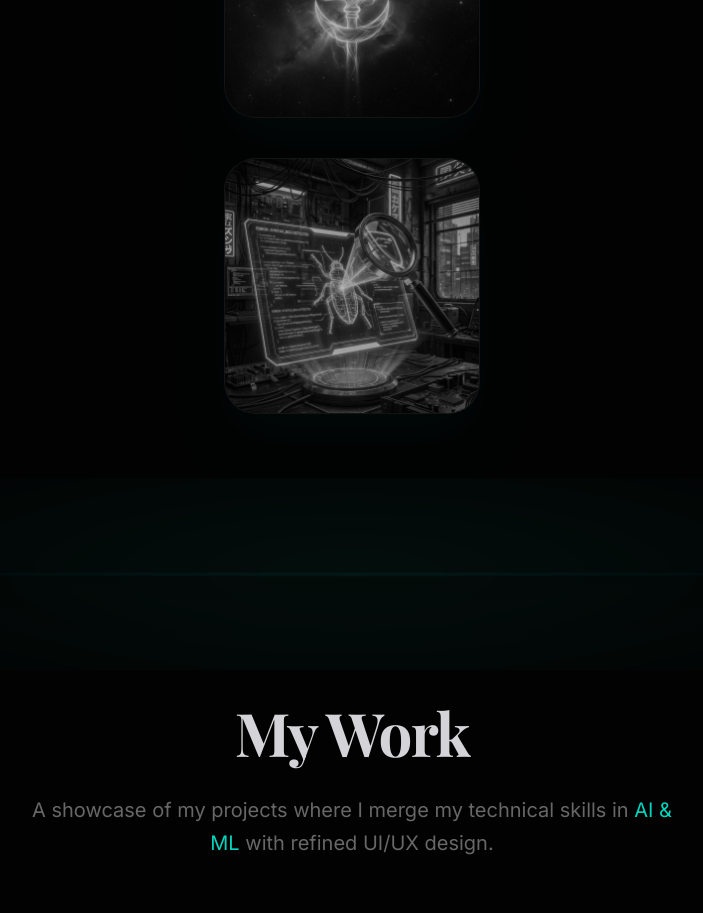
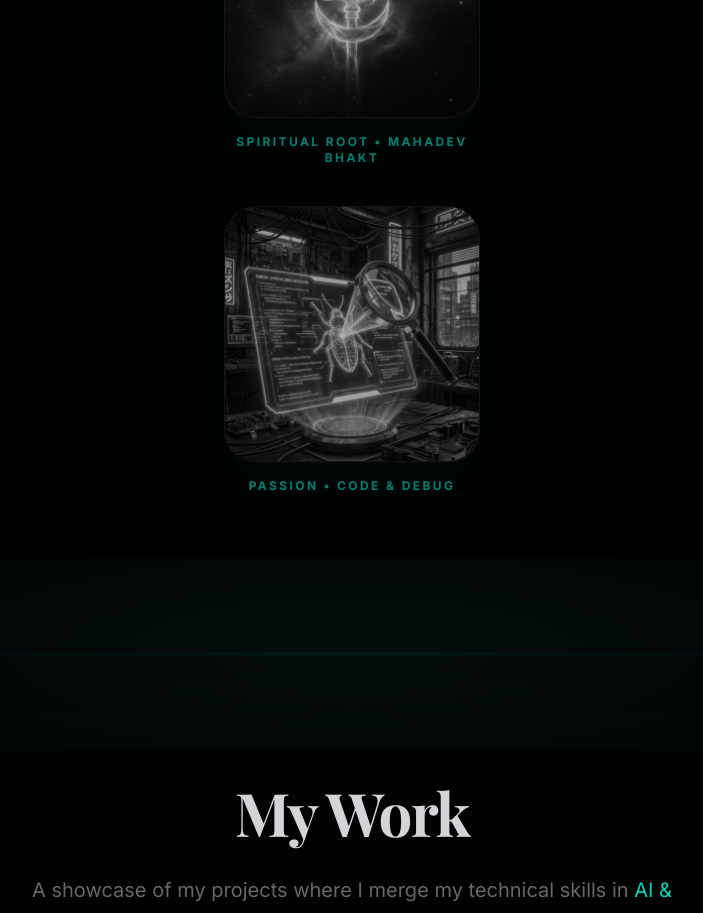
Before and after one commit to aasthakumari03/updated_Portfolio, a Next.js app: page / in a window 1280 px wide. Shown: the part 1440-2353 px from the top of the page, without its empty margins (288-991 px from the left). Built offline with nearby package versions, Linux system fonts and the light colour scheme; a web font is replaced by a local one.

Commit message:
Move personality captions below graphics

```diff
--- a/app/about/page.tsx
+++ b/app/about/page.tsx
@@ -19,10 +19,10 @@ export default function AboutPage() {
                             fill
                             className="object-cover transition-transform duration-700 group-hover:scale-110 opacity-70 group-hover:opacity-100 grayscale group-hover:grayscale-0"
                         />
-                        <div className="absolute inset-0 bg-gradient-to-t from-black/90 via-black/40 to-transparent opacity-0 group-hover:opacity-100 transition-opacity duration-500 flex items-end p-6">
-                            <p className="text-teal-400 font-bold tracking-[0.2em] uppercase text-xs">Spiritual Root • Mahadev Bhakt</p>
-                        </div>
                     </div>
+                    <p className="mt-4 text-teal-400 font-bold tracking-[0.2em] uppercase text-xs text-center opacity-60 group-hover:opacity-100 transition-opacity duration-500">
+                        Spiritual Root • Mahadev Bhakt
+                    </p>
                 </ScrollReveal>
 
                 <ScrollReveal delay={0.4} className="relative group w-64">
@@ -33,10 +33,10 @@ export default function AboutPage() {
                             fill
                             className="object-cover transition-transform duration-700 group-hover:scale-110 opacity-70 group-hover:opacity-100 grayscale group-hover:grayscale-0"
                         />
-                        <div className="absolute inset-0 bg-gradient-to-t from-black/90 via-black/40 to-transparent opacity-0 group-hover:opacity-100 transition-opacity duration-500 flex items-end p-6">
-                            <p className="text-teal-400 font-bold tracking-[0.2em] uppercase text-xs">Passion • Code & Debug</p>
-                        </div>
                     </div>
+                    <p className="mt-4 text-teal-400 font-bold tracking-[0.2em] uppercase text-xs text-center opacity-60 group-hover:opacity-100 transition-opacity duration-500">
+                        Passion • Code & Debug
+                    </p>
                 </ScrollReveal>
             </div>
         </main>
--- a/app/page.tsx
+++ b/app/page.tsx
@@ -153,10 +153,10 @@ export default function Home() {
                 fill
                 className="object-cover transition-transform duration-700 group-hover:scale-110 opacity-70 group-hover:opacity-100 grayscale group-hover:grayscale-0"
               />
-              <div className="absolute inset-0 bg-gradient-to-t from-black/90 via-black/40 to-transparent opacity-0 group-hover:opacity-100 transition-opacity duration-500 flex items-end p-6">
-                <p className="text-teal-400 font-bold tracking-[0.2em] uppercase text-xs">Spiritual Root • Mahadev Bhakt</p>
-              </div>
             </div>
+            <p className="mt-4 text-teal-400 font-bold tracking-[0.2em] uppercase text-xs text-center opacity-60 group-hover:opacity-100 transition-opacity duration-500">
+              Spiritual Root • Mahadev Bhakt
+            </p>
           </ScrollReveal>
 
           <ScrollReveal delay={0.4} className="relative group w-64">
@@ -167,10 +167,10 @@ export default function Home() {
                 fill
                 className="object-cover transition-transform duration-700 group-hover:scale-110 opacity-70 group-hover:opacity-100 grayscale group-hover:grayscale-0"
               />
-              <div className="absolute inset-0 bg-gradient-to-t from-black/90 via-black/40 to-transparent opacity-0 group-hover:opacity-100 transition-opacity duration-500 flex items-end p-6">
-                <p className="text-teal-400 font-bold tracking-[0.2em] uppercase text-xs">Passion • Code & Debug</p>
-              </div>
             </div>
+            <p className="mt-4 text-teal-400 font-bold tracking-[0.2em] uppercase text-xs text-center opacity-60 group-hover:opacity-100 transition-opacity duration-500">
+              Passion • Code & Debug
+            </p>
           </ScrollReveal>
         </div>
       </section>
```
